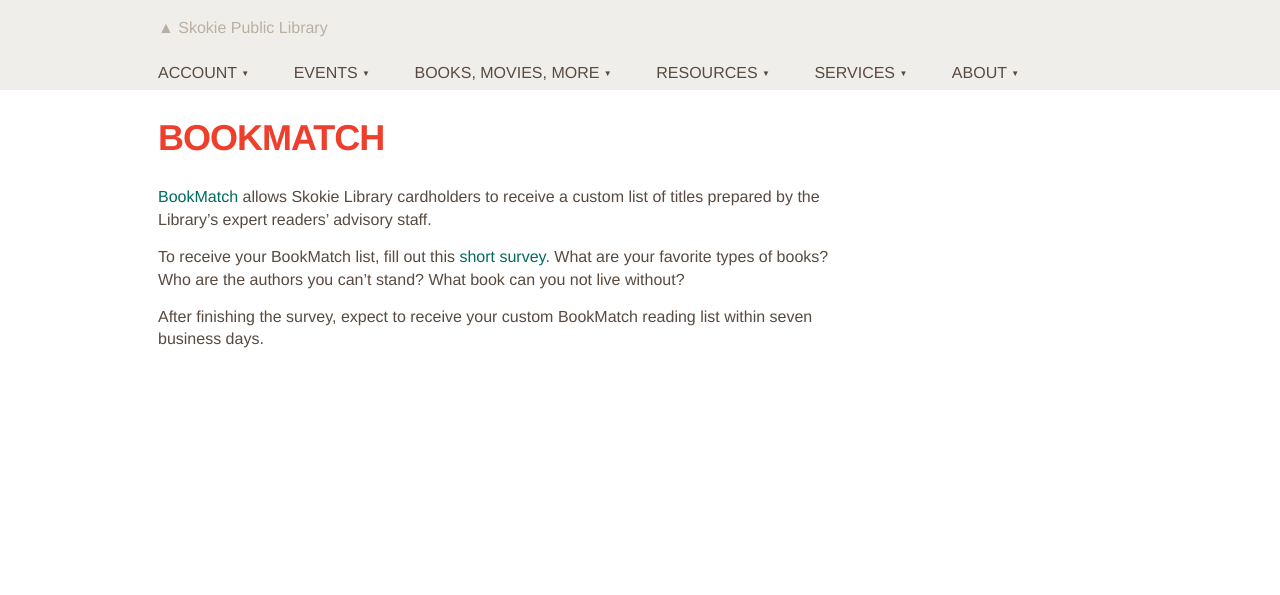
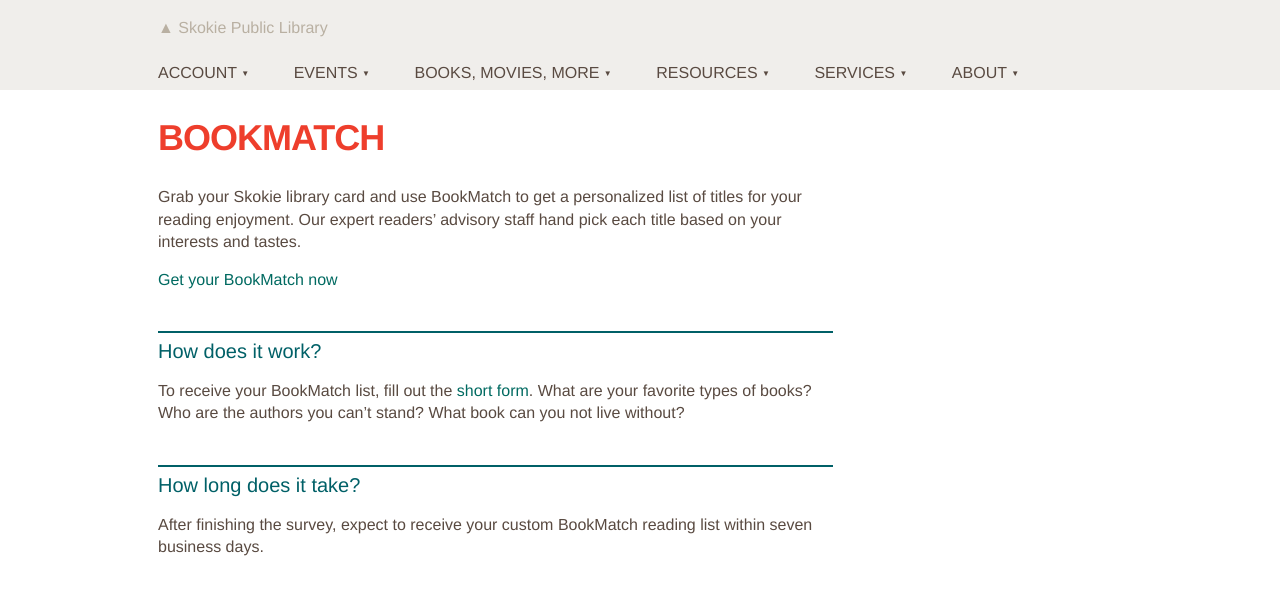
Before and after one commit to skokielibrary/spl-content, a Jekyll site: the page built from _content/lynnanne/books-movies-more--staff-recommendations--bookmatch.markdown, in a window 1280 px wide. Shown: the top 595 px of the page. Built offline with Jekyll 4.4.1, drawn with Linux system fonts in a browser that asks for light colours.

Commit message:
BA edited

```diff
--- a/_content/lynnanne/books-movies-more--staff-recommendations--bookmatch.markdown
+++ b/_content/lynnanne/books-movies-more--staff-recommendations--bookmatch.markdown
@@ -4,9 +4,14 @@ title: BookMatch
 published: true
 ---
 
+Grab your Skokie library card and use BookMatch to get a personalized list of titles for your reading enjoyment. Our expert readers' advisory staff hand pick each title based on your interests and tastes.
 
-[BookMatch](http://www.surveymonkey.com/s.aspx?sm=YFQLLa0b_2fsgA47jViEWyvw_3d_3d) allows Skokie Library cardholders to receive a custom list of titles prepared by the Library's expert readers' advisory staff.
+[Get your BookMatch now](link to form)
 
-To receive your BookMatch list, fill out this [short survey](http://www.surveymonkey.com/s.aspx?sm=YFQLLa0b_2fsgA47jViEWyvw_3d_3d). What are your favorite types of books? Who are the authors you can't stand? What book can you not live without?
+## How does it work?
+
+To receive your BookMatch list, fill out the [short form](http://www.surveymonkey.com/s.aspx?sm=YFQLLa0b_2fsgA47jViEWyvw_3d_3d). What are your favorite types of books? Who are the authors you can't stand? What book can you not live without?
+
+## How long does it take?
 
 After finishing the survey, expect to receive your custom BookMatch reading list within seven business days.
```
